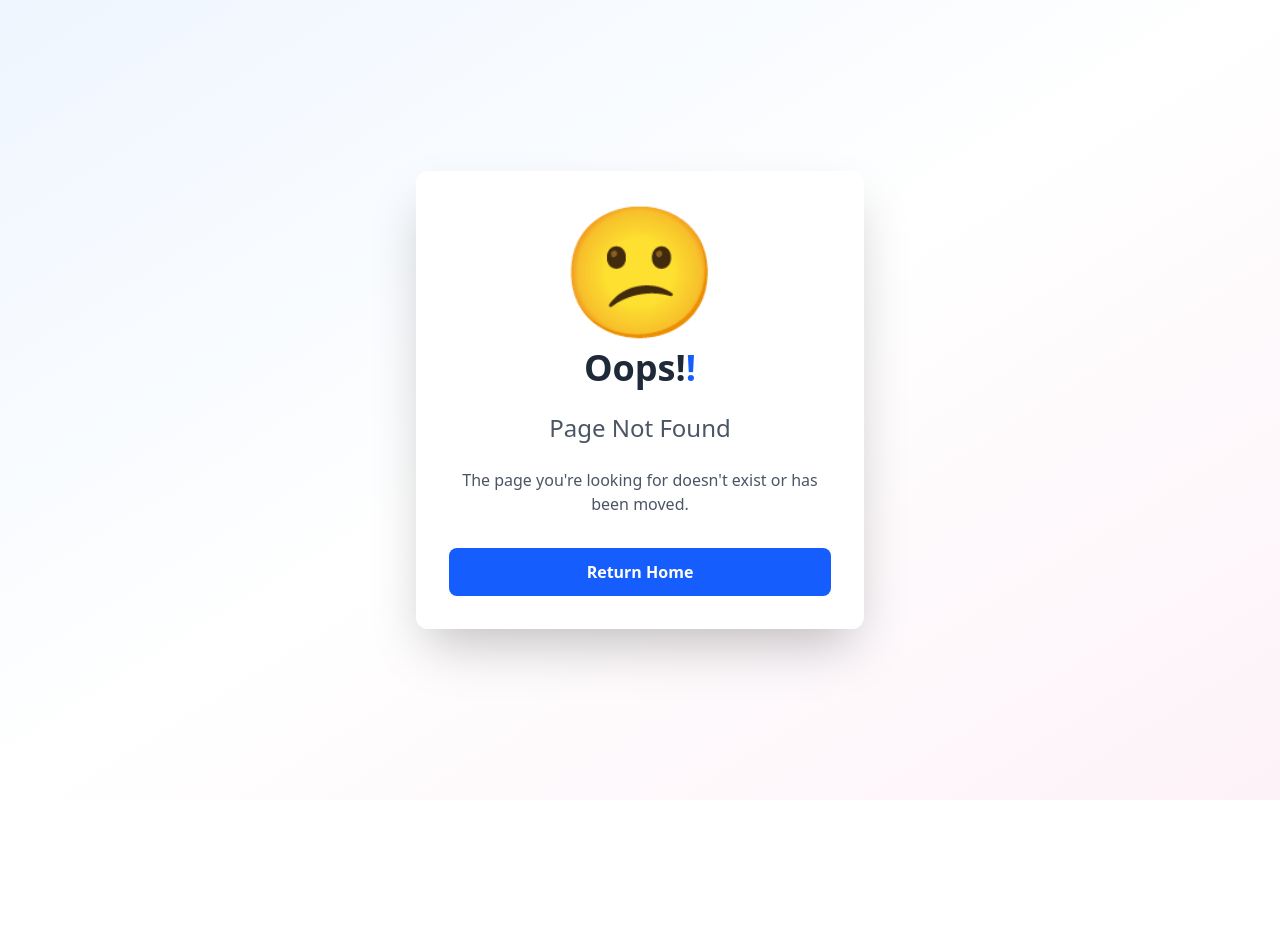
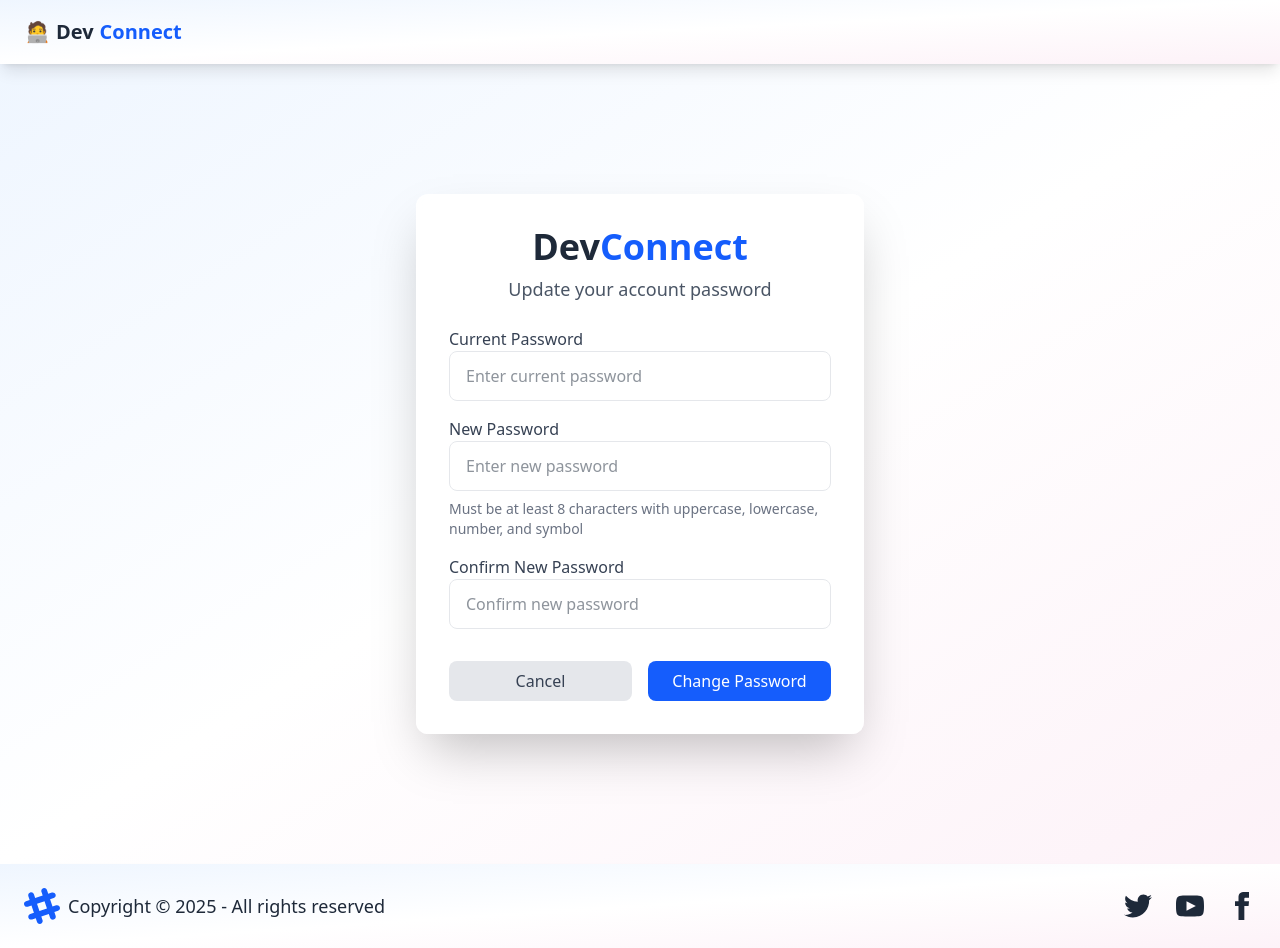
Before and after one commit to Rishank-Kashyap/DevConnect-Web, a React (Vite) app: page /editPassword in a window 1280 px wide. Before the commit this address had no page. Before the commit the page ends 800 px from the top, so only its background shows below. Built offline with nearby package versions, Linux system fonts and the light colour scheme; no server answers.

Commit message:
Added Change Password

```diff
--- a/src/App.jsx
+++ b/src/App.jsx
@@ -12,6 +12,7 @@ import Connections from "./components/Connections";
 import ConnectionInfo from "./components/ConnectionInfo";
 import Requests from "./components/Requests";
 import RequestInfo from "./components/RequestInfo";
+import ChangePassword from "./components/ChangePassword";
 
 function App() {
   return (
@@ -30,6 +31,7 @@ function App() {
               <Route path="connections/info" element={<ConnectionInfo />} />
               <Route path="requests" element={<Requests />} />
               <Route path="requests/info" element={<RequestInfo />} />
+              <Route path="editPassword" element={<ChangePassword />} />
             </Route>
 
             <Route path="*" element={<Error />} />
--- /dev/null
+++ b/src/components/ChangePassword.jsx
@@ -0,0 +1,153 @@
+import axios from "axios";
+import { useState } from "react";
+import { BASE_URL } from "../utils/constants";
+import { useNavigate } from "react-router-dom";
+
+const ChangePassword = () => {
+  const navigate = useNavigate();
+  const [currentPassword, setCurrentPassword] = useState("");
+  const [newPassword, setNewPassword] = useState("");
+  const [confirmPassword, setConfirmPassword] = useState("");
+  const [error, setError] = useState("");
+  const [success, setSuccess] = useState("");
+
+  const handlePasswordChange = async (e) => {
+    e.preventDefault();
+    try {
+      setError("");
+      setSuccess("");
+
+      if (currentPassword === newPassword) {
+        setError("Enter a new Password");
+        return;
+      }
+
+      if (newPassword !== confirmPassword) {
+        setError(
+          "Enter same password in New and Confirm new password sections"
+        );
+        return;
+      }
+
+      const res = await axios.patch(
+        `${BASE_URL}/profile/editPassword`,
+        { currentPassword, newPassword },
+        { withCredentials: true }
+      );
+
+      if (res.data.success) {
+        setSuccess(res.data.success);
+
+        // clearing form after successfull password change
+        setCurrentPassword("");
+        setNewPassword("");
+        setConfirmPassword("");
+        setTimeout(() => {
+          navigate("/feed");
+        }, 3000);
+      }
+    } catch (err) {
+      if (err.response?.data?.error) {
+        setError(err.response.data.error);
+      } else {
+        setError(err.message || "An error occurred");
+      }
+    }
+  };
+
+  return (
+    <div className="min-h-screen bg-gradient-to-br from-blue-50 via-white to-pink-50 flex items-center justify-center p-6">
+      <div className="w-full max-w-md bg-white/90 backdrop-blur-sm rounded-xl shadow-2xl border border-white/20">
+        <div className="p-8 space-y-6">
+          {/* Header Section */}
+          <div className="text-center space-y-2">
+            <h1 className="text-4xl font-bold text-gray-800">
+              Dev<span className="text-blue-600">Connect</span>
+            </h1>
+            <p className="text-gray-600 text-lg">
+              Update your account password
+            </p>
+          </div>
+
+          {/* Form Section */}
+          <form onSubmit={handlePasswordChange} className="space-y-4">
+            <div className="space-y-1">
+              <label className="text-gray-700 font-medium">
+                Current Password
+              </label>
+              <input
+                type="password"
+                value={currentPassword}
+                onChange={(e) => setCurrentPassword(e.target.value)}
+                className="w-full px-4 py-3 rounded-lg border border-gray-200 focus:ring-2 focus:ring-blue-500 focus:border-blue-500 transition-all bg-white/80 text-gray-800"
+                placeholder="Enter current password"
+                required
+              />
+            </div>
+
+            <div className="space-y-1">
+              <label className="text-gray-700 font-medium">New Password</label>
+              <input
+                type="password"
+                value={newPassword}
+                onChange={(e) => setNewPassword(e.target.value)}
+                className="w-full px-4 py-3 rounded-lg border border-gray-200 focus:ring-2 focus:ring-blue-500 focus:border-blue-500 transition-all bg-white/80 text-gray-800"
+                placeholder="Enter new password"
+                required
+              />
+              <p className="text-sm text-gray-500 mt-1">
+                Must be at least 8 characters with uppercase, lowercase, number,
+                and symbol
+              </p>
+            </div>
+
+            <div className="space-y-1">
+              <label className="text-gray-700 font-medium">
+                Confirm New Password
+              </label>
+              <input
+                type="password"
+                value={confirmPassword}
+                onChange={(e) => setConfirmPassword(e.target.value)}
+                className="w-full px-4 py-3 rounded-lg border border-gray-200 focus:ring-2 focus:ring-blue-500 focus:border-blue-500 transition-all bg-white/80 text-gray-800"
+                placeholder="Confirm new password"
+                required
+              />
+            </div>
+
+            {/* Error/Success Messages */}
+            {error && (
+              <div className="text-red-500 text-sm text-center py-2 px-4 bg-red-50 rounded-lg">
+                {error}
+              </div>
+            )}
+            {success && (
+              <div className="text-green-600 text-sm text-center py-2 px-4 bg-green-50 rounded-lg">
+                {success}
+              </div>
+            )}
+
+            {/* Action Buttons */}
+            <div className="flex gap-4 pt-4">
+              <button
+                type="button"
+                onClick={() => navigate("/feed")}
+                className="flex-1 py-2 px-4 bg-gray-200 hover:bg-gray-300 text-gray-700 font-medium rounded-lg transition-all duration-300 hover:-translate-y-0.5 hover:shadow-md"
+              >
+                Cancel
+              </button>
+              <button
+                type="submit"
+                className="flex-1 py-2 px-4 bg-blue-600 hover:bg-blue-700 text-white font-medium rounded-lg transition-all duration-300 hover:-translate-y-0.5 hover:shadow-md"
+              >
+                Change Password
+              </button>
+            </div>
+          </form>
+        </div>
+      </div>
+    </div>
+  );
+};
+
+export default ChangePassword;
--- a/src/components/NavBar.jsx
+++ b/src/components/NavBar.jsx
@@ -126,6 +126,29 @@ const NavBar = () => {
                 </Link>
               </li>
 
+              <li className="py-0.5">
+                <Link
+                  to="/editPassword"
+                  className="flex items-center gap-2 text-base text-gray-700 hover:text-blue-600 transition-all duration-300 px-3 py-1.5 rounded-md hover:-translate-y-0.5 hover:shadow-sm"
+                >
+                  <svg
+                    xmlns="http://www.w3.org/2000/svg"
+                    className="h-4 w-4 text-blue-500"
+                    fill="none"
+                    viewBox="0 0 24 24"
+                    stroke="currentColor"
+                  >
+                    <path
+                      strokeLinecap="round"
+                      strokeLinejoin="round"
+                      strokeWidth={2}
+                      d="M12 15v2m-6 4h12a2 2 0 002-2v-6a2 2 0 00-2-2H6a2 2 0 00-2 2v6a2 2 0 002 2zm10-10V7a4 4 0 00-8 0v4h8z"
+                    />
+                  </svg>
+                  Edit Password
+                </Link>
+              </li>
+
               <div className="divider my-1 h-[1px] bg-gradient-to-r from-blue-200/50 via-pink-200/50 to-transparent" />
 
               <li className="py-0.5">
```
